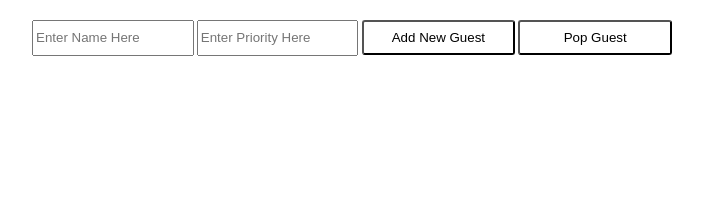
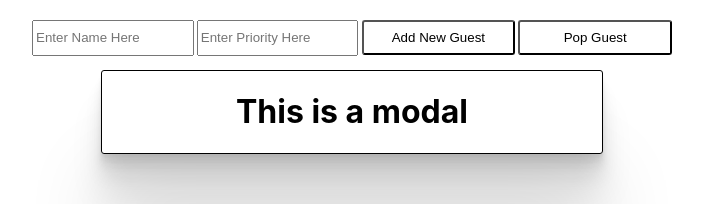
Before and after one commit to tnl001/PriorityWaitlist, a React (Create React App) app: page / in a window 1280 px wide. Both pictures are taken after a click on the button "Pop Guest". Shown: the part 562-766 px from the top of the page, without its empty margins (288-991 px from the left). Built offline with nearby package versions, Linux system fonts and the light colour scheme; no server answers.

Commit message:
Added response when delete guests

```diff
--- a/src/App.js
+++ b/src/App.js
@@ -5,6 +5,7 @@ import Table from './front_end/table.jsx';
 import Input from './front_end/input.jsx';
 import './data.css';
 import './App.css';
+import Modal from './front_end/modal.jsx';
 
 
 
@@ -25,7 +26,7 @@ function App(props) {
 
 
   let [data, changeData] = useState([]);
-
+  let [modalVis, changeVis] = useState(false);
 
   // Fetch data at the beginning when the component did mount
   useEffect(() => {
@@ -93,7 +94,10 @@ function App(props) {
       fetchData().then(guest => {
         changeData(guest);
       });
+      console.log(res.body);
       return res;
+    }).then(data => {
+      console.log(data);
     }).catch(err => {
       console.log(err);
     })
@@ -113,7 +117,17 @@ function App(props) {
         <Input id="nameInput" holder="Enter Name Here" type="text" />
         <Input id="priorityInput" holder="Enter Priority Here" type="number" />
         <Button content="Add New Guest" onclick={infoCollect} />
-        <Button content="Pop Guest" onclick={popGuest} />
+        <Button content="Pop Guest" onclick={() => {
+          popGuest();
+          changeVis(!modalVis);
+          }}
+        />
+
+
+      </div>
+
+      <div>
+          <Modal state={modalVis} />
       </div>
 
     </div>
--- /dev/null
+++ b/src/front_end/modal.jsx
@@ -0,0 +1,19 @@
+import React from "react";
+import "./style/modal.css";
+
+const Modal = (props) => {
+  let content;
+  if (props.state === false) {
+    content = null;
+  } else {
+    content = (
+      <div className="Modal-Wd">
+        <h1>This is a modal</h1>
+      </div>
+    );
+  }
+
+  return <div>{content}</div>;
+};
+
+export default Modal;
--- /dev/null
+++ b/src/front_end/style/modal.css
@@ -0,0 +1,14 @@
+.Modal-Wd {
+  width: 500px;
+  border: 1px solid black;
+  border-radius: 3px;
+  align-content: center;
+  align-items: center;
+  align-self: center;
+  text-align: center;
+  box-shadow: 0 2.8px 2.2px rgba(0, 0, 0, 0.034),
+    0 6.7px 5.3px rgba(0, 0, 0, 0.048), 0 12.5px 10px rgba(0, 0, 0, 0.06),
+    0 22.3px 17.9px rgba(0, 0, 0, 0.072), 0 41.8px 33.4px rgba(0, 0, 0, 0.086),
+    0 100px 80px rgba(0, 0, 0, 0.12);
+  margin: auto;
+}
```
Also changed, not shown: src/back_end/index.js (+45 -8 lines).
